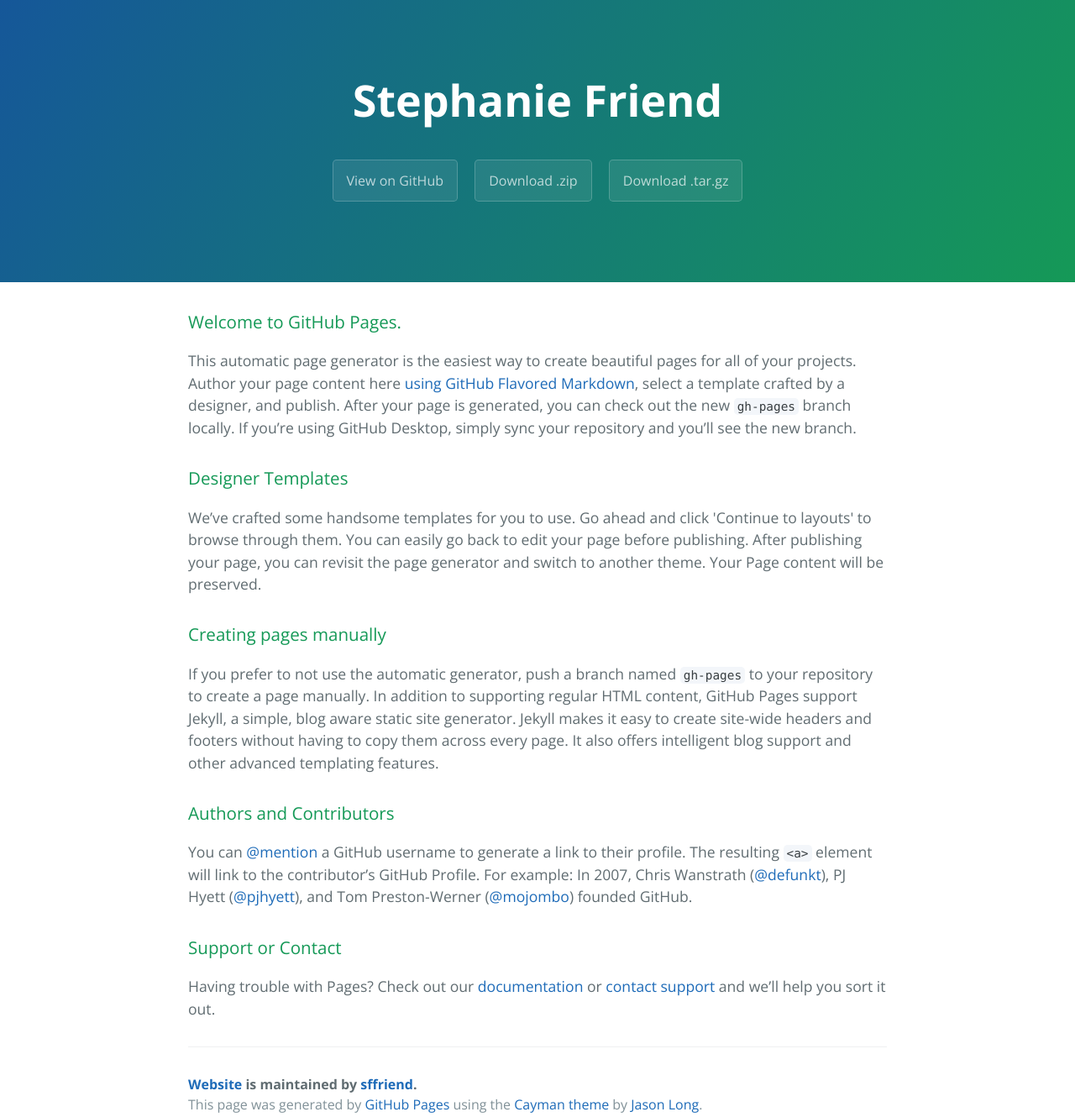
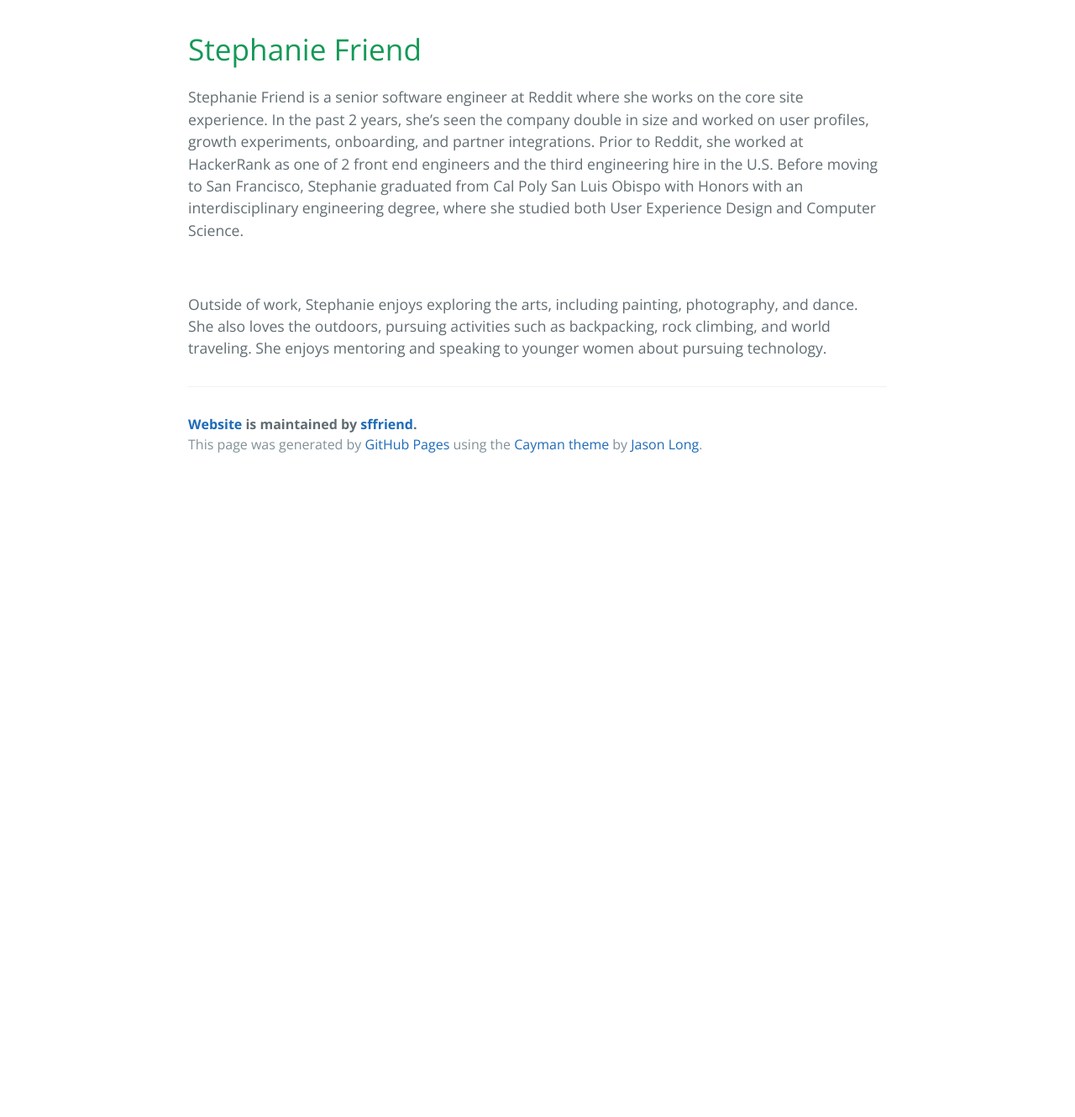
Before and after one commit to sffriend/gh-pages, a plain HTML site: page index.html in a window 1280 px wide. Shown: the whole page at 84% size. After the commit the page ends 800 px from the top, so only its background shows below. Drawn offline with nearby package versions, Linux system fonts and the light colour scheme.

Commit message:
Update homepage

```diff
--- a/index.html
+++ b/index.html
@@ -10,40 +10,12 @@
     <link rel="stylesheet" type="text/css" href="stylesheets/github-light.css" media="screen">
   </head>
   <body>
-    <section class="page-header">
-      <h1 class="project-name">Stephanie Friend</h1>
-      <h2 class="project-tagline"></h2>
-      <a href="https://github.com/sffriend/website" class="btn">View on GitHub</a>
-      <a href="https://github.com/sffriend/website/zipball/master" class="btn">Download .zip</a>
-      <a href="https://github.com/sffriend/website/tarball/master" class="btn">Download .tar.gz</a>
-    </section>
 
     <section class="main-content">
-      <h3>
-<a id="welcome-to-github-pages" class="anchor" href="#welcome-to-github-pages" aria-hidden="true"><span class="octicon octicon-link"></span></a>Welcome to GitHub Pages.</h3>
+      <h1>Stephanie Friend</h1>
+      <p>Stephanie Friend is a senior software engineer at Reddit where she works on the core site experience. In the past 2 years, she’s seen the company double in size and worked on user profiles, growth experiments, onboarding, and partner integrations. Prior to Reddit, she worked at HackerRank as one of 2 front end engineers and the third engineering hire in the U.S. Before moving to San Francisco, Stephanie graduated from Cal Poly San Luis Obispo with Honors with an interdisciplinary engineering degree, where she studied both User Experience Design and Computer Science.</p>
 
-<p>This automatic page generator is the easiest way to create beautiful pages for all of your projects. Author your page content here <a href="https://guides.github.com/features/mastering-markdown/">using GitHub Flavored Markdown</a>, select a template crafted by a designer, and publish. After your page is generated, you can check out the new <code>gh-pages</code> branch locally. If you’re using GitHub Desktop, simply sync your repository and you’ll see the new branch.</p>
-
-<h3>
-<a id="designer-templates" class="anchor" href="#designer-templates" aria-hidden="true"><span class="octicon octicon-link"></span></a>Designer Templates</h3>
-
-<p>We’ve crafted some handsome templates for you to use. Go ahead and click 'Continue to layouts' to browse through them. You can easily go back to edit your page before publishing. After publishing your page, you can revisit the page generator and switch to another theme. Your Page content will be preserved.</p>
-
-<h3>
-<a id="creating-pages-manually" class="anchor" href="#creating-pages-manually" aria-hidden="true"><span class="octicon octicon-link"></span></a>Creating pages manually</h3>
-
-<p>If you prefer to not use the automatic generator, push a branch named <code>gh-pages</code> to your repository to create a page manually. In addition to supporting regular HTML content, GitHub Pages support Jekyll, a simple, blog aware static site generator. Jekyll makes it easy to create site-wide headers and footers without having to copy them across every page. It also offers intelligent blog support and other advanced templating features.</p>
-
-<h3>
-<a id="authors-and-contributors" class="anchor" href="#authors-and-contributors" aria-hidden="true"><span class="octicon octicon-link"></span></a>Authors and Contributors</h3>
-
-<p>You can <a href="https://github.com/blog/821" class="user-mention">@mention</a> a GitHub username to generate a link to their profile. The resulting <code>&lt;a&gt;</code> element will link to the contributor’s GitHub Profile. For example: In 2007, Chris Wanstrath (<a href="https://github.com/defunkt" class="user-mention">@defunkt</a>), PJ Hyett (<a href="https://github.com/pjhyett" class="user-mention">@pjhyett</a>), and Tom Preston-Werner (<a href="https://github.com/mojombo" class="user-mention">@mojombo</a>) founded GitHub.</p>
-
-<h3>
-<a id="support-or-contact" class="anchor" href="#support-or-contact" aria-hidden="true"><span class="octicon octicon-link"></span></a>Support or Contact</h3>
-
-<p>Having trouble with Pages? Check out our <a href="https://help.github.com/pages">documentation</a> or <a href="https://github.com/contact">contact support</a> and we’ll help you sort it out.</p>
-
+  <br/><p>Outside of work, Stephanie enjoys exploring the arts, including painting, photography, and dance. She also loves the outdoors, pursuing activities such as backpacking, rock climbing, and world traveling. She enjoys mentoring and speaking to younger women about pursuing technology.</p>
       <footer class="site-footer">
         <span class="site-footer-owner"><a href="https://github.com/sffriend/website">Website</a> is maintained by <a href="https://github.com/sffriend">sffriend</a>.</span>
 
```
